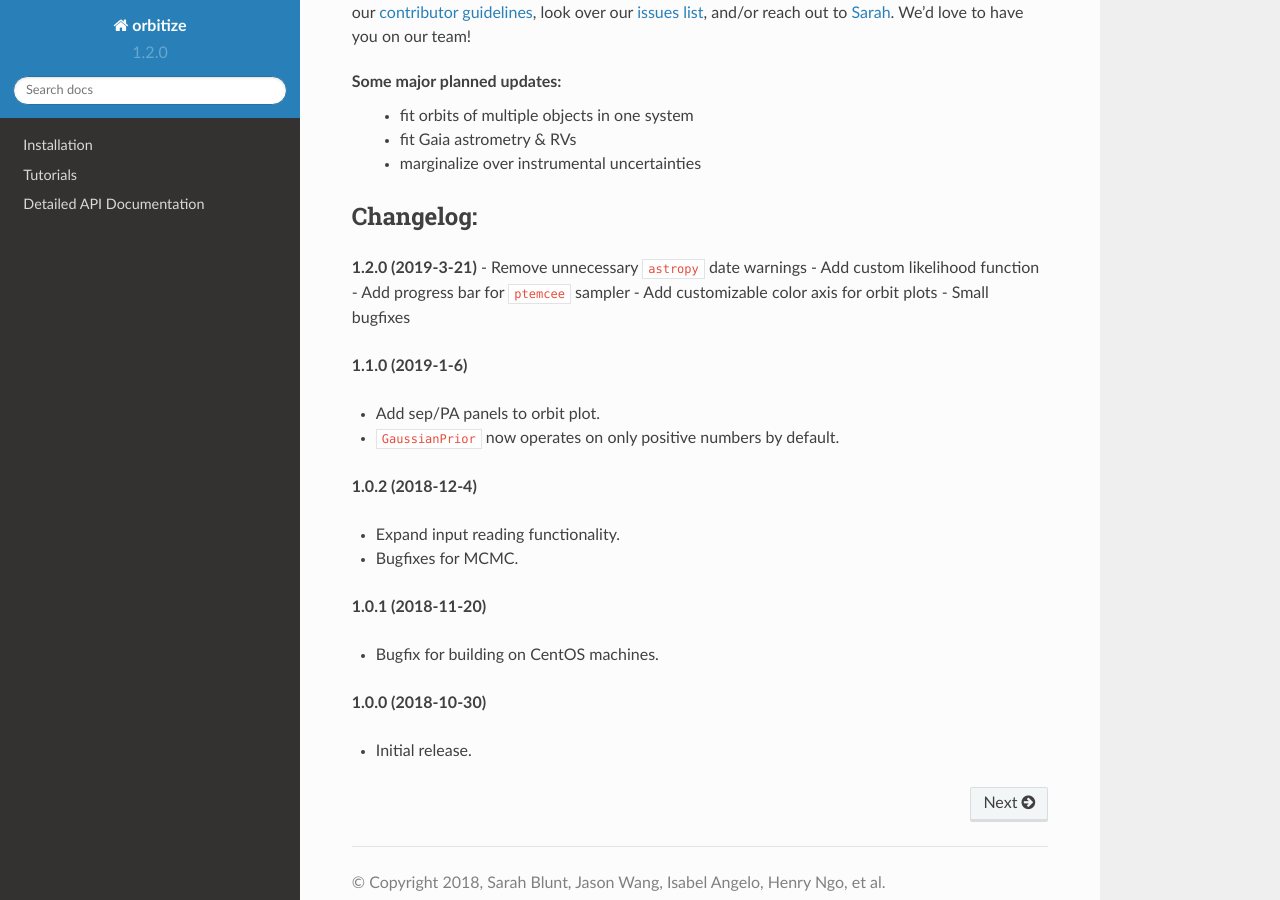
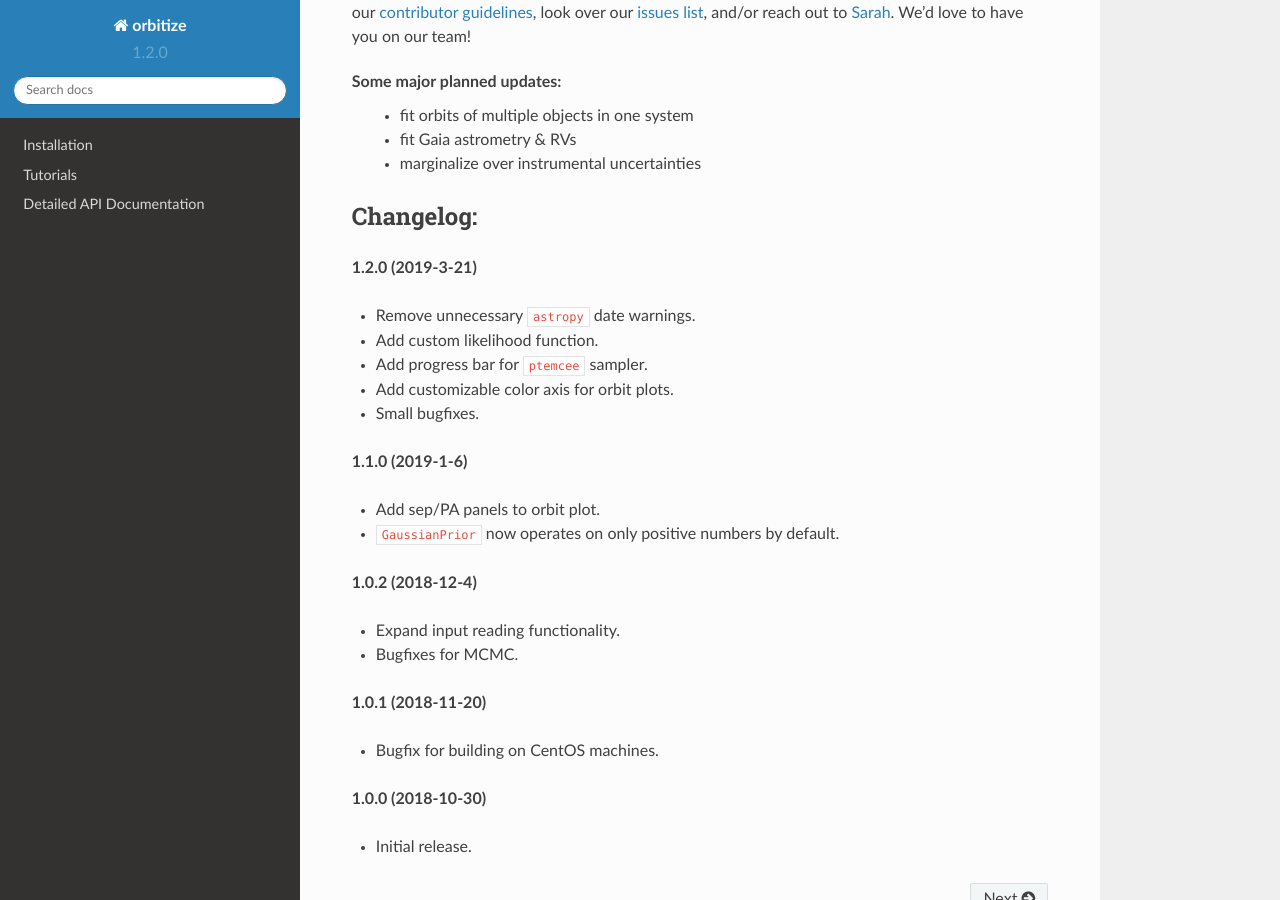
Before and after one commit to sblunt/orbitize, a Sphinx documentation site: the page built from docs/index.rst, in a window 1280 px wide and 900 px high, scrolled down 1523 px. Built offline with Sphinx 7.4.7 and the Read the Docs theme 2.0.0, drawn with Linux system fonts in a browser that asks for light colours; pages that are not in the unit, such as notebooks, are missing from menus.

Commit message:
Formatting

```diff
--- a/docs/index.rst
+++ b/docs/index.rst
@@ -67,11 +67,12 @@ Changelog:
 ++++++++++
 
 **1.2.0 (2019-3-21)**
-- Remove unnecessary ``astropy`` date warnings
-- Add custom likelihood function
-- Add progress bar for ``ptemcee`` sampler
-- Add customizable color axis for orbit plots
-- Small bugfixes
+
+- Remove unnecessary ``astropy`` date warnings.
+- Add custom likelihood function.
+- Add progress bar for ``ptemcee`` sampler.
+- Add customizable color axis for orbit plots.
+- Small bugfixes.
 
 **1.1.0 (2019-1-6)**
 
```
